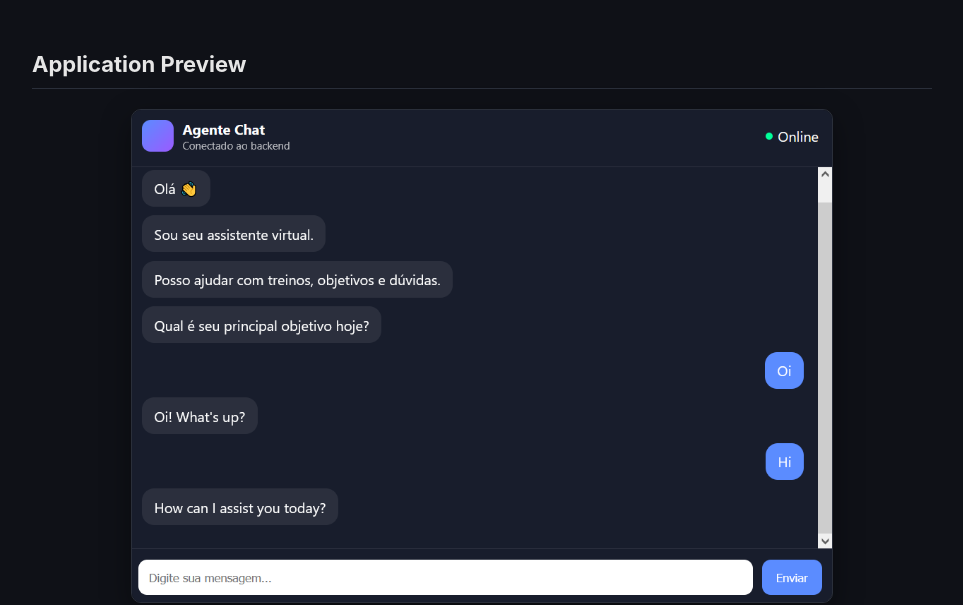
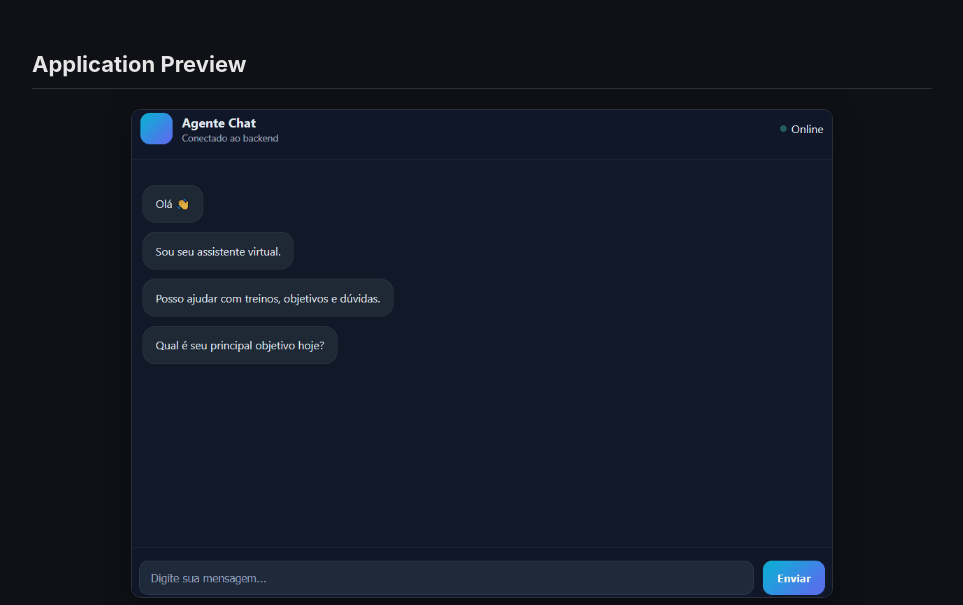
Before and after one commit to sfturio/ai-agent-n8n, a website: page docs/index.html in a window 1280 px wide. Shown: the part 224-829 px from the top of the page, without its empty margins (158-1121 px from the left). Drawn offline with Linux system fonts and the light colour scheme.

Commit message:
feat: replace static image with animated GIF for typing indicator

```diff
--- a/docs/index.html
+++ b/docs/index.html
@@ -27,9 +27,13 @@
       </header>
 
       <section class="preview-section">
-  <h2>Application Preview</h2>
-  <img src="images/agente.png" alt="AI Agent Chat Interface" class="preview-image" />
-</section>
+        <h2>Application Preview</h2>
+        <img
+          src="images/demo.gif"
+          alt="AI Agent Chat Interface"
+          class="preview-image"
+        />
+      </section>
 
       <section>
         <h2>1. Tech Stack</h2>
```
Also changed, not shown: docs/pt-br.html (+7 -3 lines), docs/images/agente.png (deleted), docs/images/demo.gif (added).
